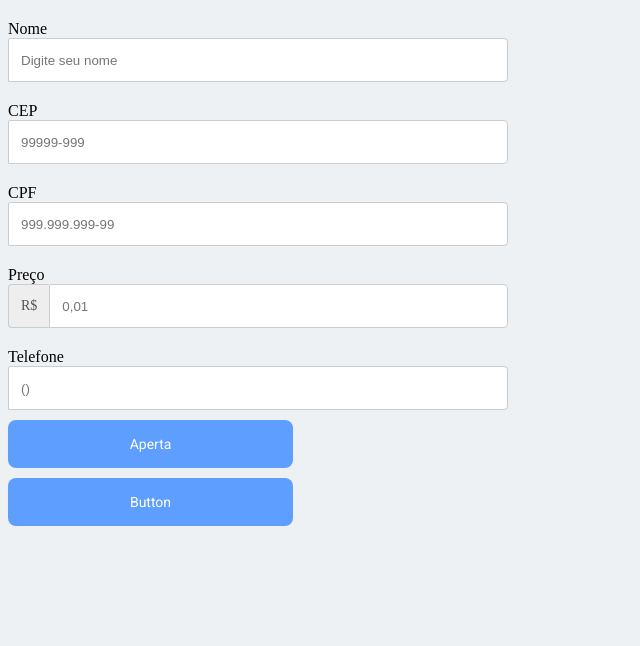
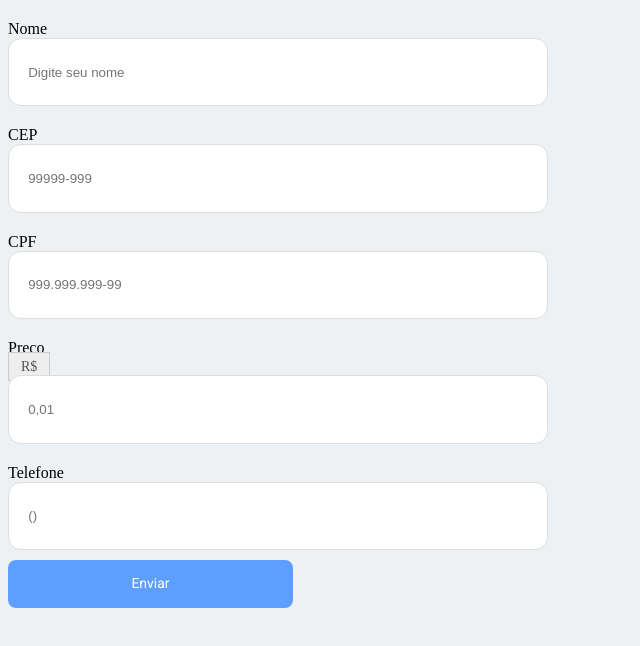
Before and after one commit to daniel0ferraz/ComponentsTypescript, a React (Create React App) app: page / in a window 1280 px wide. Shown: the top 646 px of the page, without its empty margins (0-640 px from the left). Built offline with nearby package versions, Linux system fonts and the light colour scheme.

Commit message:
validations and errors in input

```diff
--- a/package.json
+++ b/package.json
@@ -22,6 +22,7 @@
     "react-dom": "^17.0.2",
     "react-hook-form": "^7.20.4",
     "react-icons": "^4.3.1",
+    "react-line-awesome": "^1.3.2",
     "react-scripts": "4.0.3",
     "react-select": "^5.2.1",
     "react-toastify": "^8.1.0",
--- a/src/components/input/index.tsx
+++ b/src/components/input/index.tsx
@@ -1,13 +1,15 @@
 import React, { InputHTMLAttributes, useCallback } from "react";
 import "./styles.css";
+import * as Styled from "./styles";
+import { ExclamationTriangleIcon } from "react-line-awesome";
 import { cep, currency, cpf, phone } from "./masks";
-
-interface InputProps extends InputHTMLAttributes<HTMLInputElement> {
+export type InputProps = {
+	error?: string;
 	mask?: "cep" | "currency" | "cpf" | "phone";
 	prefix?: string;
-}
+} & InputHTMLAttributes<HTMLInputElement>;
 
-const Input: React.FC<InputProps> = ({ mask, prefix, ...props }) => {
+const Input: React.FC<InputProps> = ({ mask, prefix, error, ...rest }) => {
 	const handleKeyUp = useCallback(
 		(e: React.FormEvent<HTMLInputElement>) => {
 			if (mask === "cep") {
@@ -27,10 +29,21 @@ const Input: React.FC<InputProps> = ({ mask, prefix, ...props }) => {
 	);
 
 	return (
-		<div className="input-group prefix">
+		<Styled.Container>
 			{prefix && <span className="prefix-span">{prefix}</span>}
-			<input {...props} onKeyUp={handleKeyUp} />
-		</div>
+			<Styled.Input
+				{...rest}
+				// placeholder={error ? "Error" : rest.placeholder}
+				onKeyUp={handleKeyUp}
+			/>
+
+			{error && (
+				<>
+					<Styled.ErrorText>{error}</Styled.ErrorText>
+					<ExclamationTriangleIcon />
+				</>
+			)}
+		</Styled.Container>
 	);
 };
 
--- /dev/null
+++ b/src/components/input/styles.ts
@@ -0,0 +1,61 @@
+import styled, { css } from "styled-components";
+import { InputProps } from "./";
+
+export const Container = styled.div`
+	${() => css`
+		position: relative;
+
+		& + & {
+			margin-top: 1rem;
+		}
+
+		i {
+			position: absolute;
+			top: 1.2rem;
+			right: 1.6rem;
+
+			font-size: 18px;
+
+			color: red;
+		}
+	`}
+`;
+
+const inputModifiers = {
+	error: () => css`
+		border: 1px solid red;
+
+		&::placeholder {
+			color: red;
+		}
+	`,
+};
+
+export const Input = styled.input<InputProps>`
+	${({ error }) => css`
+		width: 100%;
+		height: 28px;
+		padding: 1.2rem;
+
+		font-size: ;
+		font-weight: 400;
+
+		border: 1px solid #ddd;
+		border-radius: 0.8rem;
+
+		background: #fff;
+		color: #2d2d2d;
+
+		${!!error && inputModifiers["error"]}
+	`}
+`;
+
+export const ErrorText = styled.p`
+	${() => css`
+		font-family: "Roboto";
+		font-size: 12px;
+		font-weight: 400;
+		text-align: left;
+		color: red;
+	`}
+`;
--- a/src/pages/Login/index.tsx
+++ b/src/pages/Login/index.tsx
@@ -1,41 +1,43 @@
 import React, { useCallback, useState } from "react";
 import Button from "../../components/button";
 import Input from "../../components/input";
-// import seta from "../../assets/arrow.svg";
+
 import "./styles.css";
-import * as yup from "yup";
 import Toast from "../../components/Toast";
 import { toast } from "react-toastify";
 
-interface Usuario {
+import { userLoginValidation } from "../../utils/validations/userLoginValidations";
+import { FormErrors } from "../../utils/validations/getValidationsErrors";
+
+type User = {
 	name: string;
 	cep: string;
-	price: number;
-	cpf: number;
+	price: string;
+	cpf: string;
 	tel: string;
-}
-
-let schema = yup.object().shape({
-	name: yup.string().required(),
-	cep: yup.string().required(),
-	price: yup.string().required(),
-	cpf: yup.number().required(),
-	tel: yup.string().required(),
-});
+};
 
 export default function Login() {
-	const [usuario, setUsuario] = useState<Usuario>({
-		schema,
-	} as unknown as Usuario);
+	const [userForm, setUserForm] = useState({} as User);
+	const [errors, setErrors] = useState({} as FormErrors);
+
+	const handleSubmit = async () => {
+		const errors = await userLoginValidation(userForm);
+
+		if (errors) {
+			toast.error(errors);
+			return setErrors(errors);
+		}
+	};
 
 	const handleChange = useCallback(
 		(e: React.FormEvent<HTMLInputElement>) => {
-			setUsuario({
-				...usuario,
+			setUserForm({
+				...userForm,
 				[e.currentTarget.name]: e.currentTarget.value,
 			});
 		},
-		[usuario]
+		[userForm]
 	);
 
 	return (
@@ -45,17 +47,22 @@ export default function Login() {
 					<span>Nome</span>
 					<Input
 						name="name"
+						placeholder="Digite seu nome"
+						error={errors.name}
 						onChange={handleChange}
-						placeholder="Digite seu nome"
+						onFocus={() => setErrors({})}
 					/>
+
+					{/* {errors && <p>{errors.name}</p>} */}
 				</div>
 				<div className="form-control">
 					<span>CEP</span>
 					<Input
 						name="cep"
 						mask="cep"
+						placeholder="99999-999"
 						onChange={handleChange}
-						placeholder="99999-999"
+						onFocus={() => setErrors({})}
 					/>
 				</div>
 
@@ -64,8 +71,10 @@ export default function Login() {
 					<Input
 						name="cpf"
 						mask="cpf"
+						placeholder="999.999.999-99"
+						error={errors.cpf}
 						onChange={handleChange}
-						placeholder="999.999.999-99"
+						onFocus={() => setErrors({})}
 					/>
 				</div>
 
@@ -76,7 +85,9 @@ export default function Login() {
 						mask="currency"
 						prefix="R$"
 						placeholder="0,01"
+						error={errors.price}
 						onChange={handleChange}
+						onFocus={() => setErrors({})}
 					/>
 				</div>
 
@@ -86,27 +97,20 @@ export default function Login() {
 						name="tel"
 						mask="phone"
 						placeholder="()"
+						error={errors.tel}
 						onChange={handleChange}
+						onFocus={() => setErrors({})}
 					/>
 				</div>
 
-				{/* <button className="button" onClick={() => console.log(usuario)}>
-					Salvar
-				</button> */}
-
-				<Toast/>
-
-				<Button
-					fontsize="xsmall"
-					size="medium"
-					color="blue" onClick={()=> {toast.success('Mensagem Enviada!')}}>Aperta</Button>
+				<Toast />
 
 				<Button
 					fontsize="xsmall"
 					size="medium"
 					color="blue"
-					onClick={() => console.log(usuario)}>
-					Button
+					onClick={() => handleSubmit()}>
+					Enviar
 				</Button>
 			</div>
 		</>
--- /dev/null
+++ b/src/utils/validations/getValidationsErrors.tsx
@@ -0,0 +1,15 @@
+import * as Yup from "yup";
+
+export type FormErrors = {
+	[k: string]: string;
+};
+
+export function getValidationErrors(err: Yup.ValidationError): FormErrors {
+	const validationErrors: FormErrors = {};
+
+	err.inner.forEach((error) => {
+		validationErrors[error.path!] = error.message;
+	});
+
+	return validationErrors;
+}
--- /dev/null
+++ b/src/utils/validations/userLoginValidations.tsx
@@ -0,0 +1,38 @@
+import * as Yup from "yup";
+
+import { getValidationErrors } from "./getValidationsErrors";
+
+type Values = {
+	name: string;
+	cep: string;
+	price: string;
+	cpf: string;
+	tel: string;
+};
+
+const fields = {
+	name: Yup.string().required("Nome é obrigatório!"),
+	cep: Yup.string().required('Cep é obrigatório"'),
+	price: Yup.string().required("Preço é obrigatório"),
+	cpf: Yup.string().required("Cpf é obrigatorio"),
+	tel: Yup.string().required("Telefone é obrigatório"),
+};
+
+export const userLoginValidation = async (values: Values) => {
+	try {
+		const { name, cep, price, cpf, tel } = fields;
+		const schema = Yup.object().shape({
+			name,
+			cep,
+			price,
+			cpf,
+			tel,
+		});
+
+		await schema.validate(values, { abortEarly: false });
+	} catch (error) {
+		if (error instanceof Yup.ValidationError) {
+			return getValidationErrors(error);
+		}
+	}
+};
```
Also changed, not shown: 1 other file (tests, documents, lock files or other folders).
